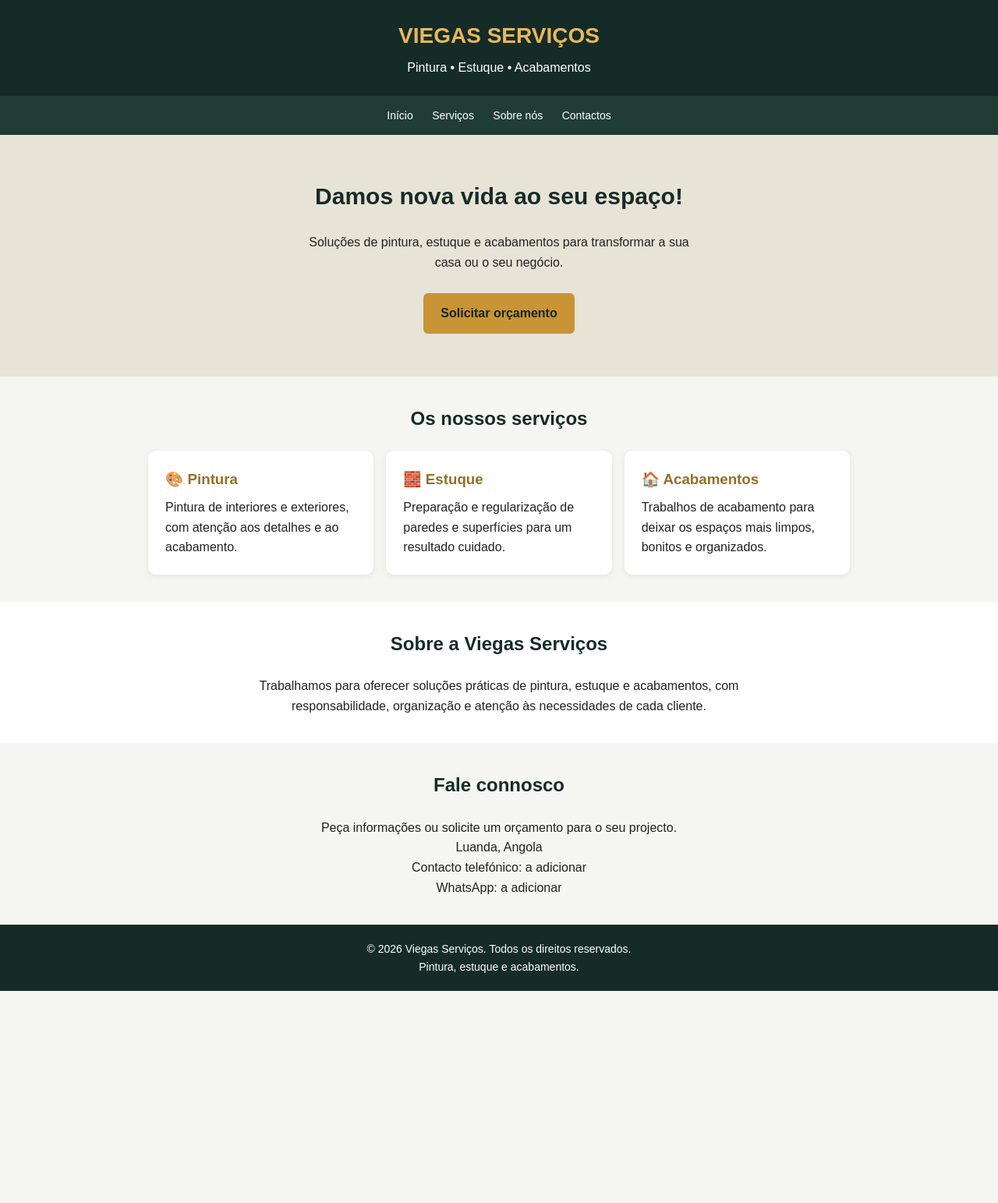
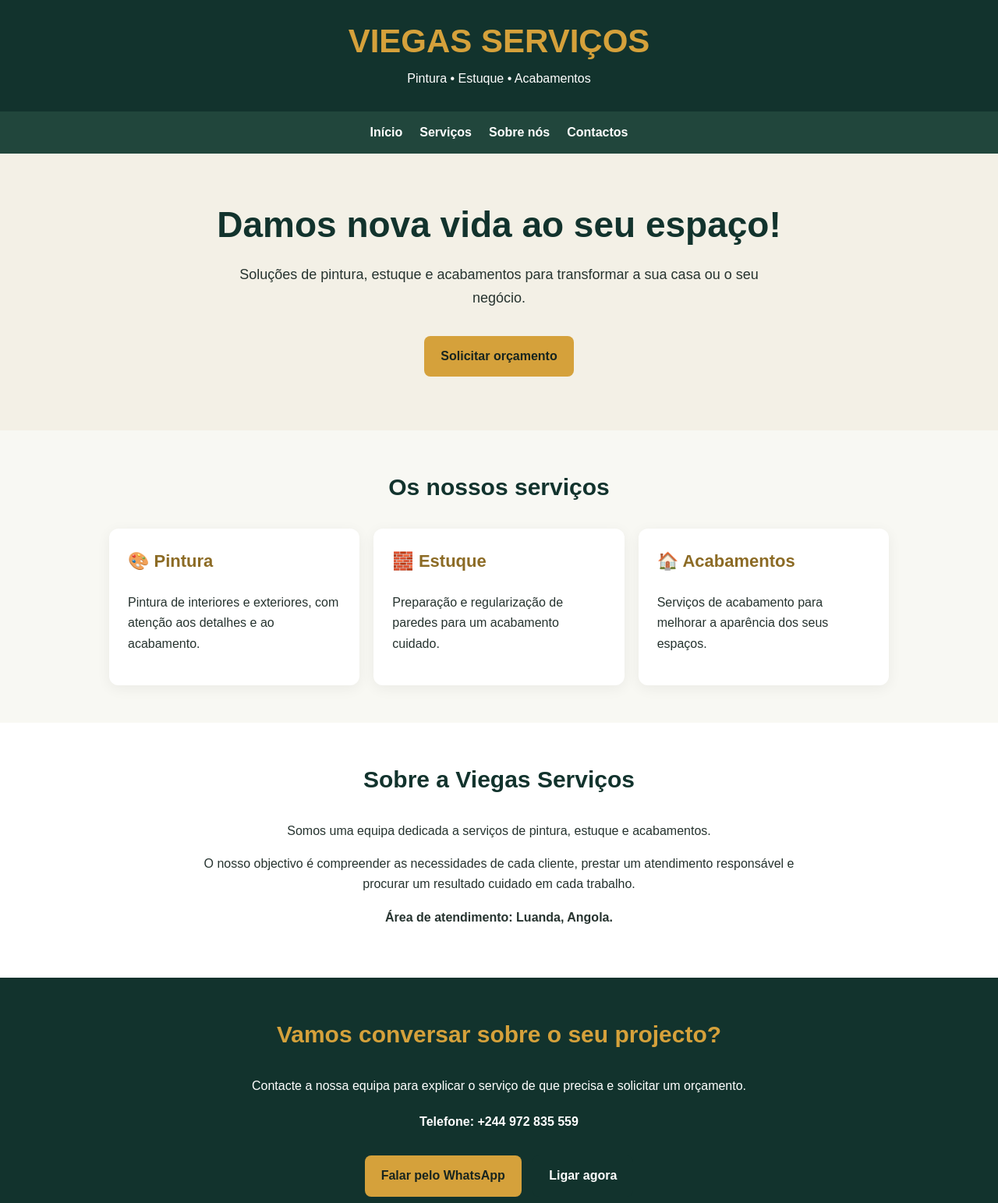
Before and after one commit to Viegas-costa/Viegas-Servi-os-, a plain HTML site: page index.html in a window 1280 px wide. Shown: the top 1543 px of the page at 78% size. Before the commit the page ends 1271 px from the top, so only its background shows below. Drawn offline with Linux system fonts and the light colour scheme.

Commit message:
Refactor index.html for layout and styling improvements
Updated the HTML structure and styles for improved layout and design. Enhanced the description meta tag and adjusted various sections for better readability and user experience.

```diff
--- a/index.html
+++ b/index.html
@@ -4,94 +4,182 @@
 <head>
   <meta charset="UTF-8">
   <meta name="viewport" content="width=device-width, initial-scale=1.0">
-  <meta name="description" content="Viegas Serviços: pintura, estuque e acabamentos em Luanda, Angola.">
+  <meta name="theme-color" content="#12332d">
+  <meta name="description" content="Viegas Serviços: pintura, estuque e acabamentos em Luanda. Contacte a nossa equipa e solicite um orçamento.">
   <title>Viegas Serviços | Pintura e Acabamentos</title>
   <style>
-    * { box-sizing: border-box; margin: 0; padding: 0; }
+    :root {
+      --verde: #12332d;
+      --verde2: #21463c;
+      --dourado: #d5a13b;
+      --creme: #f3f0e6;
+      --branco: #ffffff;
+      --texto: #26332f;
+    }
+
+    * { box-sizing: border-box; }
+
+    html { scroll-behavior: smooth; }
+
     body {
-      font-family: Arial, sans-serif;
-      background: #f5f5f2;
-      color: #222;
-      line-height: 1.6;
+      margin: 0;
+      font-family: Arial, Helvetica, sans-serif;
+      color: var(--texto);
+      background: var(--creme);
+      line-height: 1.65;
     }
+
     header {
-      background: #152b27;
+      background: var(--verde);
       color: white;
-      padding: 24px 18px;
       text-align: center;
+      padding: 28px 16px;
     }
-    header h1 { color: #e8b85b; font-size: 28px; }
-    header p { margin-top: 5px; }
+
+    header h1 {
+      color: var(--dourado);
+      margin: 0;
+      font-size: clamp(27px, 6vw, 42px);
+      line-height: 1.2;
+    }
+
+    header p { margin: 10px 0 0; }
+
     nav {
-      background: #203d35;
-      padding: 12px;
-      text-align: center;
+      background: var(--verde2);
+      padding: 14px 8px;
+      display: flex;
+      justify-content: center;
+      flex-wrap: wrap;
+      gap: 8px 22px;
     }
+
     nav a {
       color: white;
       text-decoration: none;
-      margin: 0 10px;
+      font-weight: bold;
+    }
+
+    nav a:hover { color: var(--dourado); }
+
+    .hero {
+      text-align: center;
+      padding: 64px 20px;
+      background: var(--creme);
+    }
+
+    .hero h2 {
+      font-size: clamp(30px, 5vw, 46px);
+      line-height: 1.2;
+      color: var(--verde);
+      max-width: 760px;
+      margin: 0 auto 22px;
+    }
+
+    .hero p {
+      max-width: 680px;
+      margin: 0 auto 28px;
+      font-size: 18px;
+    }
+
+    .botao {
+      display: inline-block;
+      background: var(--dourado);
+      color: #18251f;
+      padding: 13px 21px;
+      border-radius: 8px;
+      text-decoration: none;
+      font-weight: bold;
+      margin: 5px;
+    }
+
+    .botao:hover { filter: brightness(0.94); }
+
+    .botao-verde {
+      background: var(--verde);
+      color: white;
+    }
+
+    section { padding: 48px 18px; }
+
+    .conteudo {
+      max-width: 1000px;
+      margin: auto;
+    }
+
+    section h2 {
+      text-align: center;
+      color: var(--verde);
+      font-size: 30px;
+      margin: 0 0 28px;
+    }
+
+    .servicos { background: #f8f8f3; }
+
+    .grelha {
+      display: grid;
+      grid-template-columns: repeat(auto-fit, minmax(220px, 1fr));
+      gap: 18px;
+    }
+
+    .cartao {
+      background: white;
+      border-radius: 12px;
+      padding: 24px;
+      box-shadow: 0 4px 18px rgba(0,0,0,0.06);
+    }
+
+    .cartao h3 {
+      color: #8c6b25;
+      margin-top: 0;
+      font-size: 22px;
+    }
+
+    .sobre { background: white; }
+
+    .sobre p {
+      max-width: 760px;
+      margin: 0 auto 16px;
+      text-align: center;
+    }
+
+    .contactos {
+      background: var(--verde);
+      color: white;
+      text-align: center;
+    }
+
+    .contactos h2 { color: var(--dourado); }
+
+    .contactos p {
+      max-width: 650px;
+      margin: 0 auto 20px;
+    }
+
+    .contactos .botao { margin-top: 10px; }
+
+    footer {
+      background: #0b241f;
+      color: white;
+      text-align: center;
+      padding: 22px 14px;
       font-size: 14px;
     }
-    .hero {
-      padding: 55px 22px;
-      text-align: center;
-      background: #e8e3d7;
-    }
-    .hero h2 { font-size: 30px; color: #152b27; }
-    .hero p { margin: 15px auto; max-width: 520px; }
-    .button {
-      display: inline-block;
-      background: #c89435;
-      color: #17241f;
-      padding: 13px 22px;
-      border-radius: 6px;
-      text-decoration: none;
-      font-weight: bold;
-      margin-top: 12px;
-    }
-    section { padding: 35px 20px; }
-    section h2 {
-      text-align: center;
-      color: #152b27;
-      margin-bottom: 22px;
-    }
-    .services {
-      display: grid;
-      grid-template-columns: repeat(auto-fit, minmax(220px, 1fr));
-      gap: 16px;
-      max-width: 900px;
-      margin: auto;
-    }
-    .card {
-      background: white;
-      padding: 22px;
-      border-radius: 10px;
-      box-shadow: 0 2px 8px #00000012;
-    }
-    .card h3 { color: #947024; margin-bottom: 8px; }
-    .about {
-      background: white;
-      text-align: center;
-    }
-    .about p { max-width: 650px; margin: auto; }
-    .contact { text-align: center; }
-    footer {
-      background: #152b27;
-      color: white;
-      text-align: center;
-      padding: 20px;
-      font-size: 14px;
+
+    a:focus-visible {
+      outline: 3px solid var(--dourado);
+      outline-offset: 4px;
     }
   </style>
 </head>
 <body>
-  <header>
+
+  <header id="inicio">
     <h1>VIEGAS SERVIÇOS</h1>
     <p>Pintura • Estuque • Acabamentos</p>
   </header>
 
-  <nav>
+  <nav aria-label="Menu principal">
     <a href="#inicio">Início</a>
     <a href="#servicos">Serviços</a>
     <a href="#sobre">Sobre nós</a>
@@ -99,54 +187,97 @@
   </nav>
 
   <main>
-    <section class="hero" id="inicio">
+    <section class="hero">
       <h2>Damos nova vida ao seu espaço!</h2>
       <p>
         Soluções de pintura, estuque e acabamentos
         para transformar a sua casa ou o seu negócio.
       </p>
-      <a class="button" href="#contactos">Solicitar orçamento</a>
+      <a class="botao"
+         href="https://wa.me/244972835559?text=Ola%21%20Gostaria%20de%20solicitar%20um%20orcamento%20a%20Viegas%20Servicos."
+         target="_blank" rel="noopener noreferrer">
+        Solicitar orçamento
+      </a>
     </section>
 
-    <section id="servicos">
+    <section class="servicos" id="servicos">
+      <div class="conteudo">
         <h2>Os nossos serviços</h2>
-      <div class="services">
-        <article class="card">
+        <div class="grelha">
+          <article class="cartao">
             <h3>🎨 Pintura</h3>
-          <p>Pintura de interiores e exteriores, com atenção aos detalhes e ao acabamento.</p>
+            <p>
+              Pintura de interiores e exteriores,
+              com atenção aos detalhes e ao acabamento.
+            </p>
           </article>
-        <article class="card">
+
+          <article class="cartao">
             <h3>🧱 Estuque</h3>
-          <p>Preparação e regularização de paredes e superfícies para um resultado cuidado.</p>
+            <p>
+              Preparação e regularização de paredes
+              para um acabamento cuidado.
+            </p>
           </article>
-        <article class="card">
+
+          <article class="cartao">
             <h3>🏠 Acabamentos</h3>
-          <p>Trabalhos de acabamento para deixar os espaços mais limpos, bonitos e organizados.</p>
+            <p>
+              Serviços de acabamento para melhorar
+              a aparência dos seus espaços.
+            </p>
           </article>
+        </div>
       </div>
     </section>
 
-    <section class="about" id="sobre">
+    <section class="sobre" id="sobre">
+      <div class="conteudo">
         <h2>Sobre a Viegas Serviços</h2>
         <p>
-        Trabalhamos para oferecer soluções práticas de pintura,
-        estuque e acabamentos, com responsabilidade, organização
-        e atenção às necessidades de cada cliente.
+          Somos uma equipa dedicada a serviços de pintura,
+          estuque e acabamentos.
         </p>
+        <p>
+          O nosso objectivo é compreender as necessidades
+          de cada cliente, prestar um atendimento responsável
+          e procurar um resultado cuidado em cada trabalho.
+        </p>
+        <p><strong>Área de atendimento: Luanda, Angola.</strong></p>
+      </div>
     </section>
 
-    <section class="contact" id="contactos">
-      <h2>Fale connosco</h2>
-      <p>Peça informações ou solicite um orçamento para o seu projecto.</p>
-      <p>Luanda, Angola</p>
-      <p>Contacto telefónico: a adicionar</p>
-      <p>WhatsApp: a adicionar</p>
+    <section class="contactos" id="contactos">
+      <div class="conteudo">
+        <h2>Vamos conversar sobre o seu projecto?</h2>
+        <p>
+          Contacte a nossa equipa para explicar o serviço
+          de que precisa e solicitar um orçamento.
+        </p>
+        <p><strong>Telefone: +244 972 835 559</strong></p>
+
+        <a class="botao"
+           href="https://wa.me/244972835559?text=Ola%21%20Gostaria%20de%20pedir%20um%20orcamento."
+           target="_blank" rel="noopener noreferrer">
+          Falar pelo WhatsApp
+        </a>
+
+        <a class="botao botao-verde"
+           href="tel:+244972835559">
+          Ligar agora
+        </a>
+      </div>
     </section>
   </main>
 
   <footer>
-    <p>© 2026 Viegas Serviços. Todos os direitos reservados.</p>
-    <p>Pintura, estuque e acabamentos.</p>
+    <p>© <span id="ano">2026</span> Viegas Serviços</p>
+    <p>Pintura • Estuque • Acabamentos | Luanda, Angola</p>
   </footer>
+
+  <script>
+    document.getElementById("ano").textContent =
+      new Date().getFullYear();
+  </script>
 </body>
 </html>
```
Lines whose indentation alone changed are shown as unchanged.
